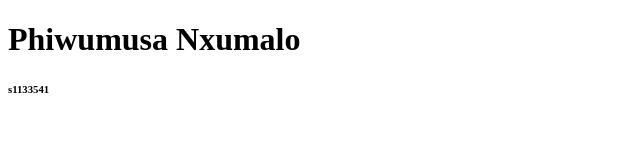
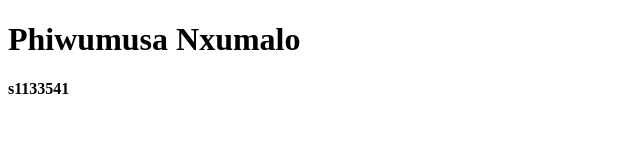
Before and after one commit to moosa-web/web-programming-exercises, a plain HTML site: page index.html in a window 1280 px wide. Shown: the full height of the page, 0-640 px from the left. Drawn offline with Linux system fonts and the light colour scheme.

Commit message:
Update index.html

```diff
--- a/index.html
+++ b/index.html
@@ -5,6 +5,6 @@
 </head>
 <body>
   <h1><b>Phiwumusa Nxumalo<b></h1>
-  <h6>s1133541</h6>
+  <p>s1133541</p>
 </body>
 </html>
```
